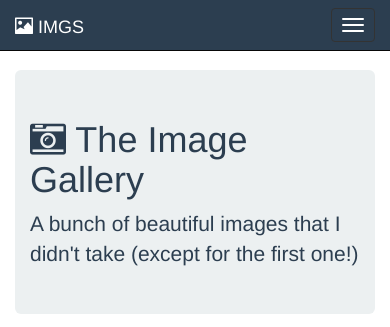
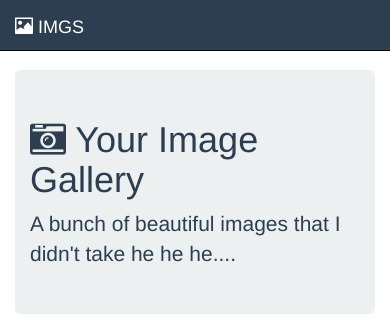
Before and after one commit to asmbday/asmbday.github.io, a plain HTML site: page index.html in a window 390 px wide. Shown: the top 327 px of the page. Drawn offline with nearby package versions, Linux system fonts and the light colour scheme.

Commit message:
Update index.html

```diff
--- a/index.html
+++ b/index.html
@@ -1,7 +1,7 @@
 <!DOCTYPE html>
 <html>
 <head>
-	<title>Bootstrap Navbars</title>
+	<title>Happy birthday</title>
 	<link rel="stylesheet" type="text/css" href="https://maxcdn.bootstrapcdn.com/bootstrap/3.3.5/css/bootstrap.min.css">
   <link rel="stylesheet" type="text/css" href="https://maxcdn.bootstrapcdn.com/font-awesome/4.4.0/css/font-awesome.min.css">
   <style type="text/css">
@@ -29,12 +29,6 @@
 	<nav class="navbar navbar-inverse navbar-fixed-top">
 		<div class="container">
 			<div class="navbar-header">
-				 <button type="button" class="navbar-toggle collapsed" data-toggle="collapse" data-target="#bs-nav-demo" aria-expanded="false">
-	        <span class="sr-only">Toggle navigation</span>
-	        <span class="icon-bar"></span>
-	        <span class="icon-bar"></span>
-	        <span class="icon-bar"></span>
-	      </button>
 				<a href="#" class="navbar-brand"><span class="glyphicon glyphicon-picture"></span> IMGS</a>
 			</div>
 			<div class="collapse navbar-collapse" id="bs-nav-demo">
@@ -53,8 +47,8 @@
   <div class="container">
 
   <div class="jumbotron">
-    <h1><i class="fa fa-camera-retro"></i> The Image Gallery </h1>
-    <p>A bunch of beautiful images that I didn't take (except for the first one!)</p>
+    <h1><i class="fa fa-camera-retro"></i> Your Image Gallery </h1>
+    <p>A bunch of beautiful images that I didn't take he he he....</p>
   </div>
 
     <div class="row">
```
